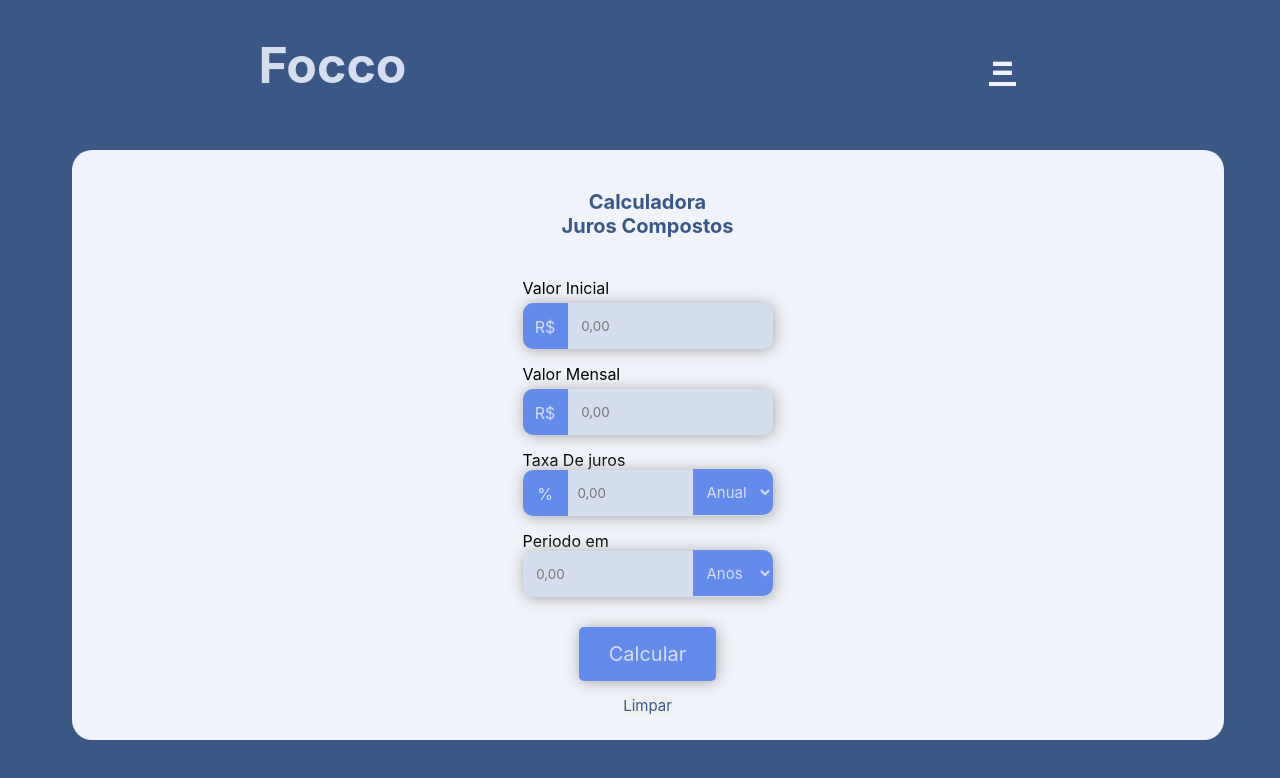
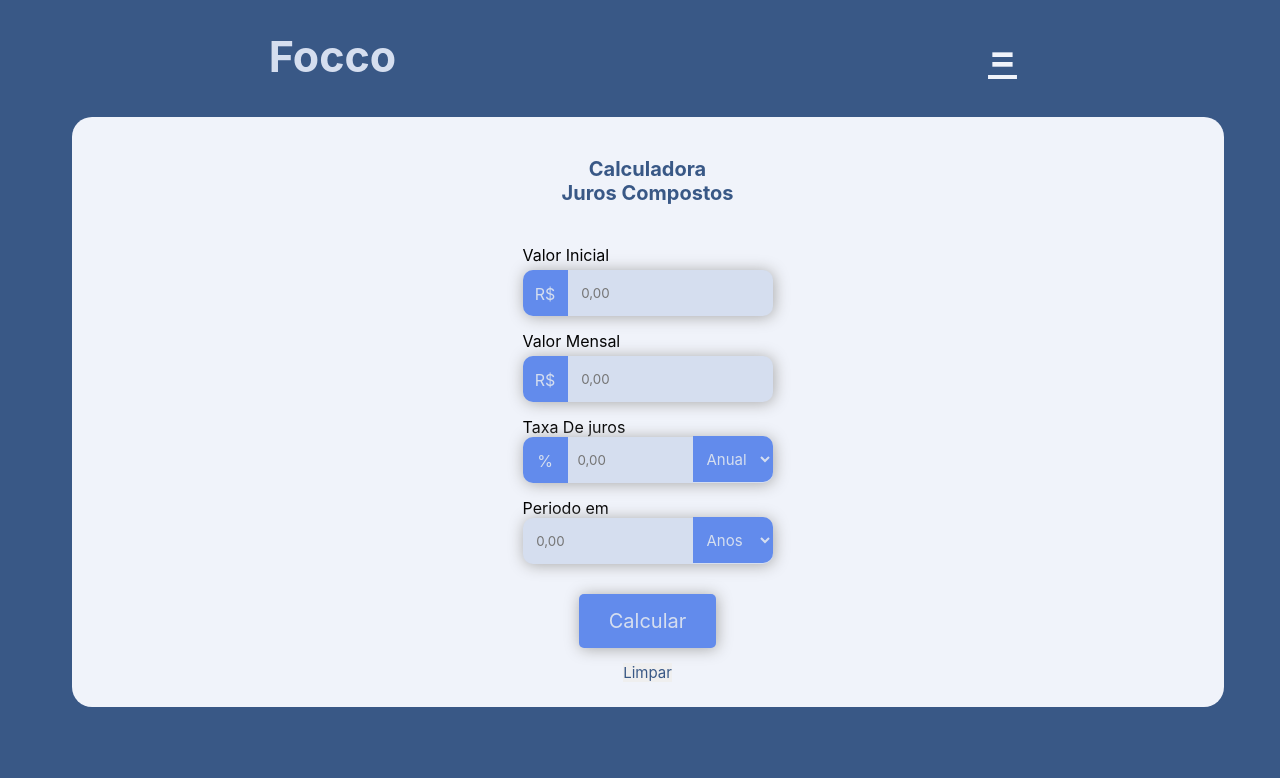
Before and after one commit to viniciusavalentim/CalculatorProject, an Angular app in the folder CalculatorProject/: page / in a window 1280 px wide. Shown: the top 778 px of the page. Built offline with nearby package versions, Linux system fonts and the light colour scheme.

Commit message:
tamanho alterado

```diff
--- a/CalculatorProject/src/app/juros-compostos/juros-compostos.component.css
+++ b/CalculatorProject/src/app/juros-compostos/juros-compostos.component.css
@@ -26,16 +26,16 @@
 }
 
 .head > .title-head{
-    margin-top: 20px;
+    margin-top: 15px;
     color: #D5DEEF;
-    font-size: 50px;
+    font-size: 43px;
 
 }
 .link-head{
-    margin-top: 20px;
+    margin-top: 15px;
     color: #F0F3FA;
     margin-left: 60px;
-    font-size: 40px;
+    font-size: 43px;
 }
 
 .container-calculadora-juros{
@@ -44,7 +44,7 @@
     align-items: center;
     position: relative;
     background-color: #F0F3FA;
-    margin-top: 40px;
+    margin-top: 20px;
     margin-left: 15px;
     width: 90%;
     height: 590px;
```
